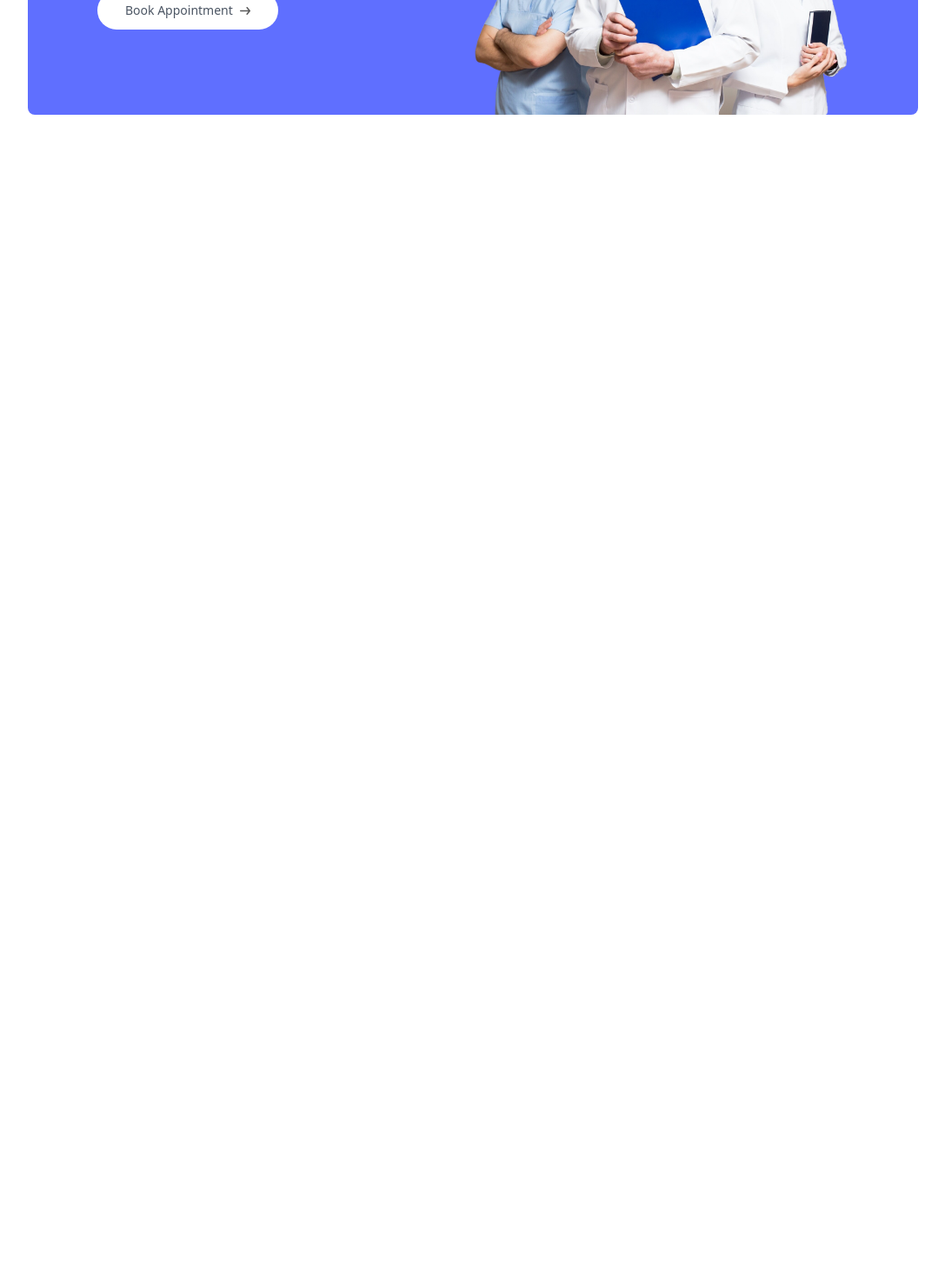
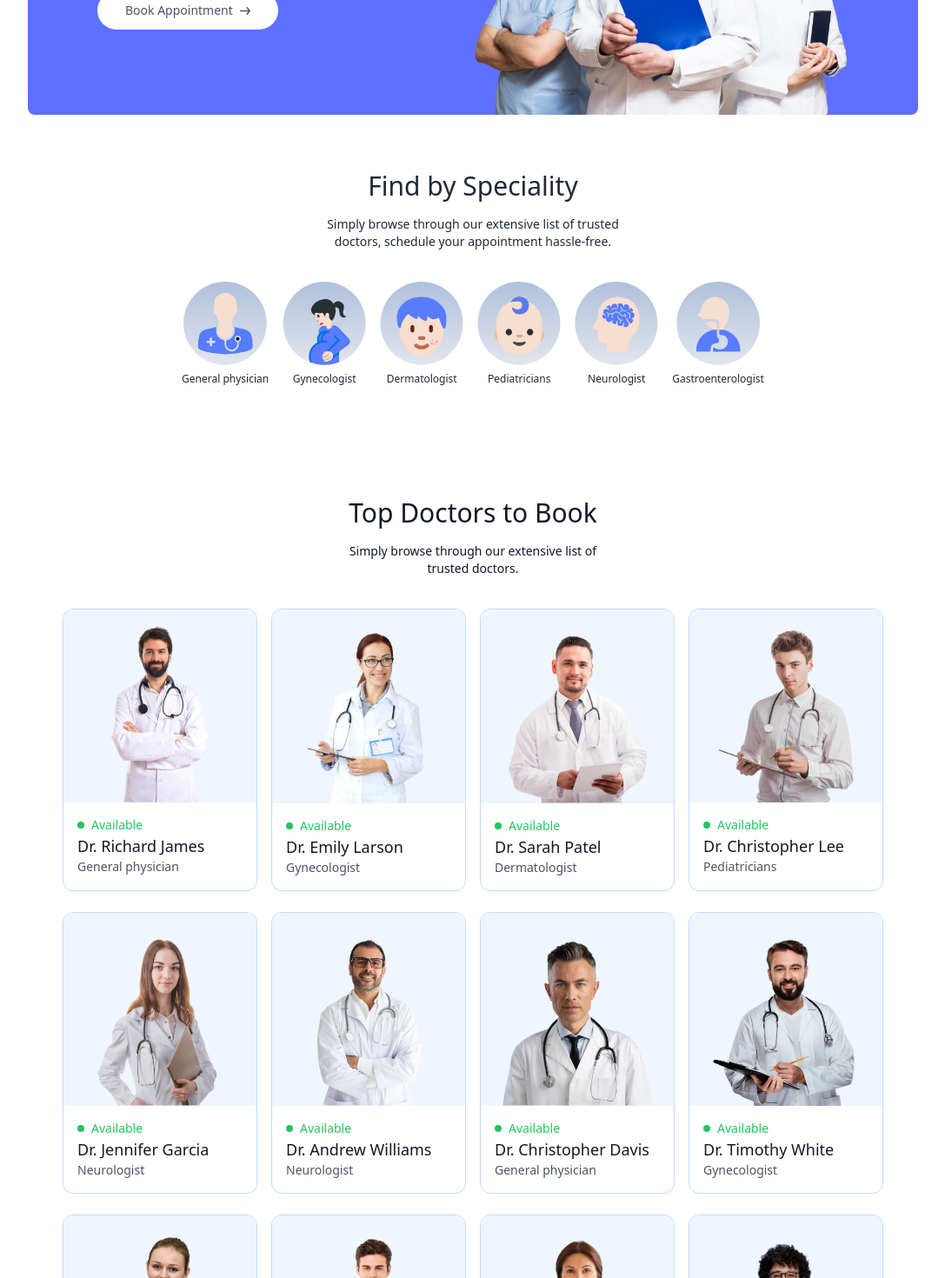
Before and after one commit to superlancer9/hms-fullstack, a React (Vite) app in the folder frontend/: page / in a window 1280 px wide. Shown: the part 560-2030 px from the top of the page at 87% size, without its empty margins (96-1183 px from the left). Before the commit the page ends 800 px from the top, so only its background shows below. Built offline with nearby package versions, Linux system fonts and the light colour scheme.

Commit message:
topdoctors component add

```diff
--- a/frontend/index.html
+++ b/frontend/index.html
@@ -1,5 +1,5 @@
 <!DOCTYPE html>
-<html lang="en">
+<html lang="en" class="scroll-smooth">
   <head>
     <meta charset="UTF-8" />
     <link rel="icon" type="image/svg+xml" href="/vite.svg" />
--- /dev/null
+++ b/frontend/src/components/SpecialityMenu.jsx
@@ -0,0 +1,37 @@
+import React from "react";
+import { specialityData } from "../assets/assets";
+import { Link } from "react-router-dom";
+
+const SpecialityMenu = () => {
+  return (
+    <div
+      className="flex flex-col items-center gap-4 py-16 text-gray-800"
+      id="speciality"
+    >
+      <h1 className="text-3xl font-medium">Find by Speciality</h1>
+      <p className="sm:w-1/3 text-center text-sm">
+        Simply browse through our extensive list of trusted doctors, schedule
+        your appointment hassle-free.
+      </p>
+      <div className="flex sm:justify-center gap-4 pt-5 w-full overflow-scroll">
+        {specialityData.map((item, index) => (
+          <Link
+            onClick={() => scrollTo(0, 0)}
+            className="flex flex-col items-center text-xs cursor-pointer flex-shrink-0 hover:translate-y-[-10px] transition-all duration-500"
+            to={`/doctors/${item.speciality}`}
+            key={index}
+          >
+            <img
+              className="w-16 sm:w-24 mb-2"
+              src={item.image}
+              alt={`${item.speciality} image`}
+            />
+            <p>{item.speciality}</p>
+          </Link>
+        ))}
+      </div>
+    </div>
+  );
+};
+
+export default SpecialityMenu;
--- /dev/null
+++ b/frontend/src/components/TopDoctors.jsx
@@ -0,0 +1,46 @@
+import React, { useContext } from "react";
+import { useNavigate } from "react-router-dom";
+import { AppContext } from "../context/AppContext";
+
+const TopDoctors = () => {
+  const { doctors } = useContext(AppContext);
+  const navigate = useNavigate();
+  return (
+    <div className="flex flex-col items-center gap-4 my-16 text-gray-900 md:mx-10">
+      <h1 className="text-3xl font-medium">Top Doctors to Book</h1>
+      <p className="sm:w-1/3 text-center text-sm">
+        Simply browse through our extensive list of trusted doctors.
+      </p>
+      <div className="w-full grid grid-cols-auto gap-4 pt-5 gap-y-6 px-3 sm:px-0">
+        {doctors.slice(0, 12).map((item, index) => (
+          <div
+            key={index}
+            className="border border-blue-200 rounded-xl overflow-hidden cursor-pointer hover:translate-y-[-10px] transition-all duration-500"
+            onClick={() => navigate(`/appointment/${item._id}`)}
+          >
+            <img className="bg-blue-50" src={item.image} alt="" />
+            <div className="p-4">
+              <div className="flex items-center gap-2 text-sm text-center text-green-500">
+                <p className="w-2 h-2 bg-green-500 rounded-full"></p>
+                <p>Available</p>
+              </div>
+              <p className="text-gray-900 text-lg font-medium">{item.name}</p>
+              <p className="text-gray-600 text-sm">{item.speciality}</p>
+            </div>
+          </div>
+        ))}
+      </div>
+      <button
+        onClick={() => {
+          navigate("/doctors");
+          scrollTo(0, 0);
+        }}
+        className="bg-blue-200 text-gray-600 px-12 py-3 rounded-full mt-10"
+      >
+        more
+      </button>
+    </div>
+  );
+};
+
+export default TopDoctors;
--- /dev/null
+++ b/frontend/src/context/AppContext.jsx
@@ -0,0 +1,16 @@
+import { createContext } from "react";
+import { doctors } from "../assets/assets";
+
+export const AppContext = createContext();
+
+const AppContextProvider = (props) => {
+  const value = {
+    doctors,
+  };
+
+  return (
+    <AppContext.Provider value={value}>{props.children}</AppContext.Provider>
+  );
+};
+
+export default AppContextProvider;
--- a/frontend/src/index.css
+++ b/frontend/src/index.css
@@ -5,3 +5,7 @@
 .active hr {
   @apply block;
 }
+
+::-webkit-scrollbar {
+  @apply hidden;
+}
--- a/frontend/src/main.jsx
+++ b/frontend/src/main.jsx
@@ -3,9 +3,12 @@ import { createRoot } from "react-dom/client";
 import App from "./App.jsx";
 import "./index.css";
 import { BrowserRouter } from "react-router-dom";
+import AppContextProvider from "./context/AppContext.jsx";
 
 createRoot(document.getElementById("root")).render(
   <BrowserRouter>
-    <App />
+    <AppContextProvider>
+      <App />
+    </AppContextProvider>
   </BrowserRouter>
 );
--- a/frontend/src/pages/Home.jsx
+++ b/frontend/src/pages/Home.jsx
@@ -1,10 +1,14 @@
 import React from "react";
 import Header from "../components/Header";
+import SpecialityMenu from "../components/SpecialityMenu";
+import TopDoctors from "../components/TopDoctors";
 
 const Home = () => {
   return (
     <div>
       <Header />
+      <SpecialityMenu />
+      <TopDoctors />
     </div>
   );
 };
--- a/frontend/tailwind.config.js
+++ b/frontend/tailwind.config.js
@@ -6,6 +6,9 @@ export default {
       colors: {
         primary: "#5f6FFF",
       },
+      gridTemplateColumns: {
+        auto: "repeat(auto-fill,minmax(200px,1fr))",
+      },
     },
   },
   plugins: [],
```
